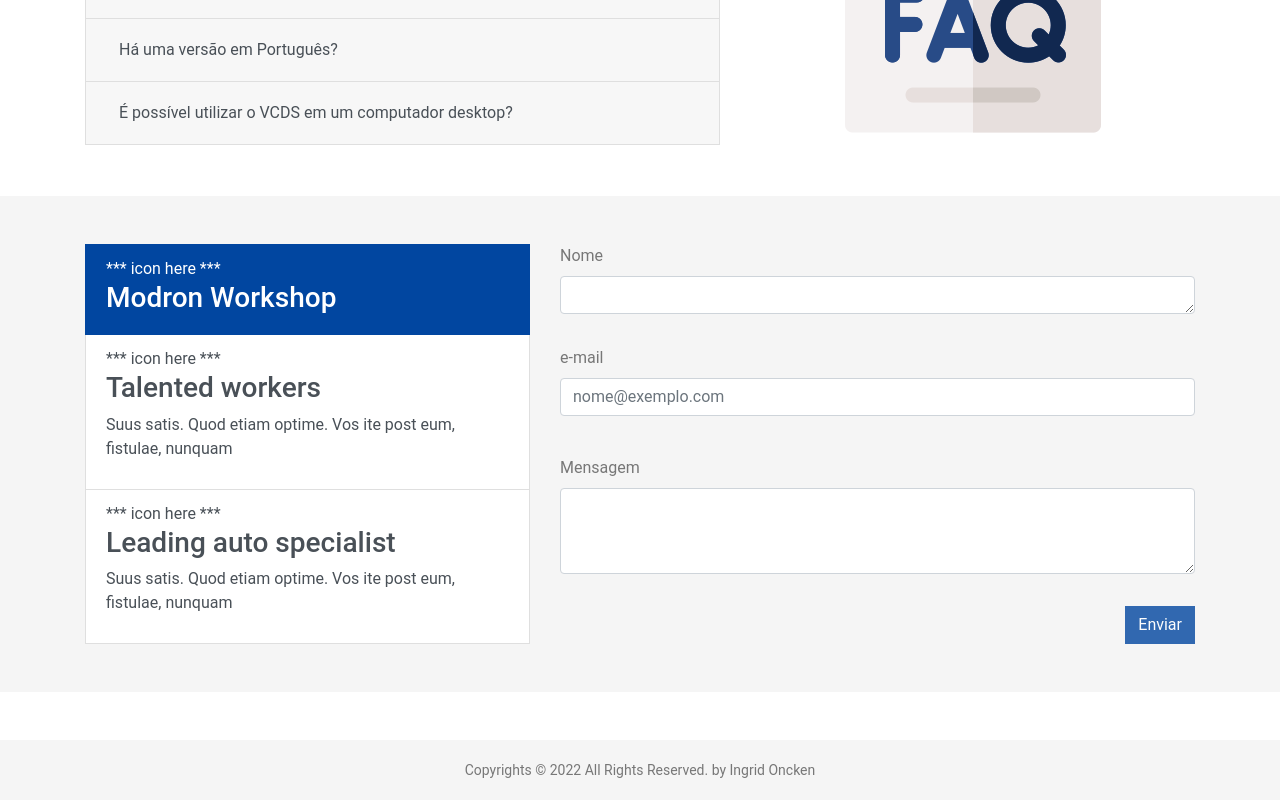
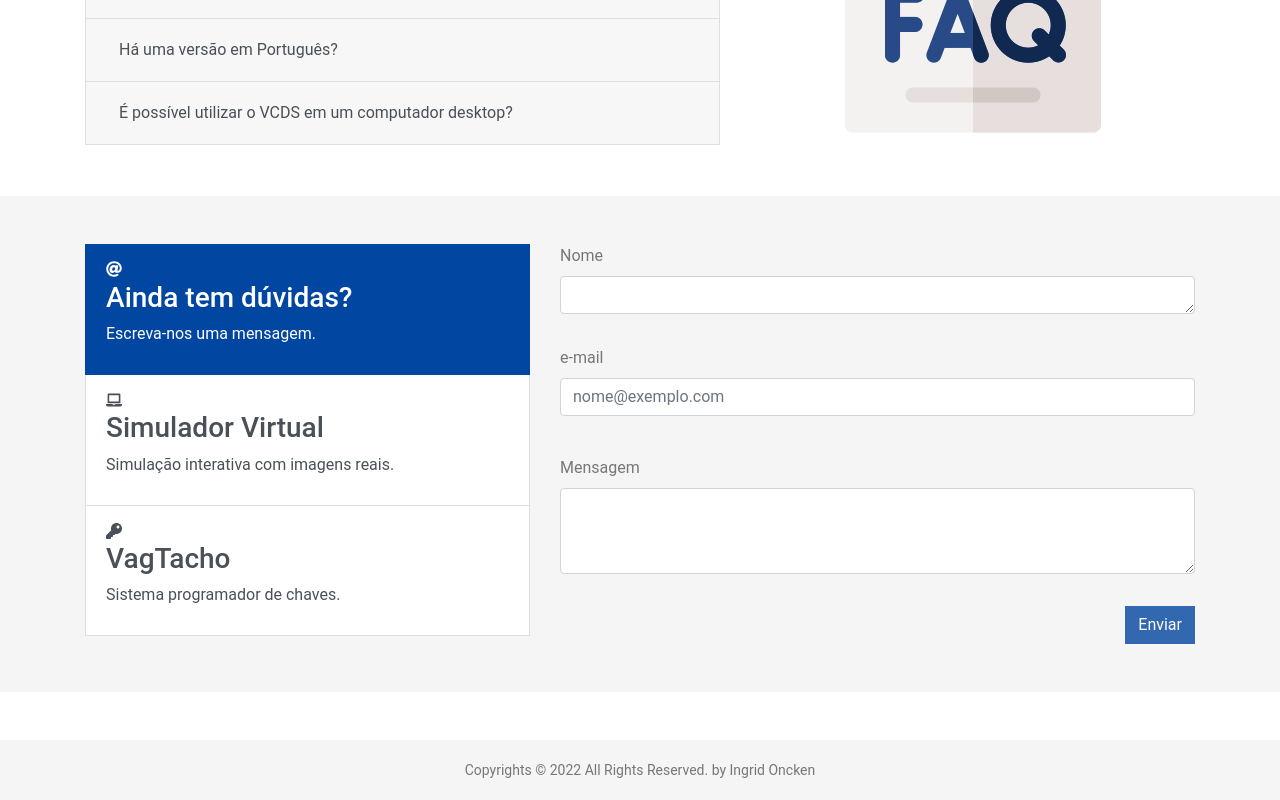
Before and after one commit to ingrid-oncken/VAG_COM_CAPSTONE, a React (Create React App) app in the folder vag-com-proj/: page / in a window 1280 px wide. Shown: the part 988-1788 px from the top of the page. Built offline with nearby package versions, Linux system fonts and the light colour scheme.

Commit message:
too tired for a nice description

```diff
--- a/vag-com-proj/src/App.css
+++ b/vag-com-proj/src/App.css
@@ -34,9 +34,7 @@ body {
   background-color: #f5f5f5;
 }
 
-.form-section .card-header {
-  background-color: #0146a0;
-}
+
 
 .form-section .btn-primary {
   background-color: #0146a0;
--- a/vag-com-proj/src/Components/Buttons.jsx
+++ b/vag-com-proj/src/Components/Buttons.jsx
@@ -1,11 +1,21 @@
 import { Component } from 'react'
-import { Col, Container, ListGroup, Row, Tab } from 'react-bootstrap'
+import {
+  Button,
+  Card,
+  Col,
+  Container,
+  ListGroup,
+  Image,
+  Row,
+  Tab,
+} from 'react-bootstrap'
 import MainForm from './MainForm'
+import { FaAt, FaLaptop, FaKey } from 'react-icons/fa'
 
 class Buttons extends Component {
-  state = {
-    show: 'first',
-  }
+  // state = {
+  //   show: 'first',
+  // }
 
   render() {
     return (
@@ -21,9 +31,12 @@ class Buttons extends Component {
                     // onClick={() => this.setState({ show: 'first' })}
                   >
                     <div className="">
-                      <span className="">*** icon here ***</span>
+                      <span className="">
+                        <FaAt />
+                      </span>
                     </div>
-                    <h3>Modron Workshop</h3>
+                    <h3>Ainda tem dúvidas?</h3>
+                    <p>Escreva-nos uma mensagem.</p>
                   </ListGroup.Item>
                   <ListGroup.Item
                     href="#link2"
@@ -31,13 +44,12 @@ class Buttons extends Component {
                     // onClick={() => this.setState({ show: 'second' })}
                   >
                     <div className="">
-                      <span className="">*** icon here ***</span>
+                      <span className="">
+                        <FaLaptop />
+                      </span>
                     </div>
-                    <h3>Talented workers</h3>
-                    <p>
-                      Suus satis. Quod etiam optime. Vos ite post eum, fistulae,
-                      nunquam
-                    </p>
+                    <h3>Simulador Virtual</h3>
+                    <p>Simulação interativa com imagens reais.</p>
                   </ListGroup.Item>
                   <ListGroup.Item
                     href="#link3"
@@ -45,13 +57,12 @@ class Buttons extends Component {
                     // onClick={() => this.setState({ show: 'third' })}
                   >
                     <div className="">
-                      <span className="">*** icon here ***</span>
+                      <span className="">
+                        <FaKey />
+                      </span>
                     </div>
-                    <h3>Leading auto specialist</h3>
-                    <p>
-                      Suus satis. Quod etiam optime. Vos ite post eum, fistulae,
-                      nunquam
-                    </p>
+                    <h3>VagTacho</h3>
+                    <p>Sistema programador de chaves.</p>
                   </ListGroup.Item>
                 </ListGroup>
               </Col>
@@ -74,28 +85,34 @@ class Buttons extends Component {
                     <MainForm />
                   </Tab.Pane>
                   <Tab.Pane eventKey="#link2">
-                    <p>
-                      That god forbid, that made me first your slave, I should
-                      in thought control your times of pleasure, Or at your hand
-                      the account of hours to crave, Being your vassal, bound to
-                      stay your leisure! O! let me suffer, being at your beck,
-                      The imprison'd absence of your liberty; And patience, tame
-                      to sufferance, bide each check, Without accusing you of
-                      injury. Be where you list, your charter is so strong That
-                      you yourself may privilage your time
-                    </p>
+                    <Col md={11}>
+                      <Image src="../img/tela_principal_vcds.gif" thumbnail />
+                    </Col>
                   </Tab.Pane>
                   <Tab.Pane eventKey="#link3">
-                    <p>
-                      That god forbid, that made me first your slave, I should
-                      in thought control your times of pleasure, Or at your hand
-                      the account of hours to crave, Being your vassal, bound to
-                      stay your leisure! O! let me suffer, being at your beck,
-                      The imprison'd absence of your liberty; And patience, tame
-                      to sufferance, bide each check, Without accusing you of
-                      injury. Be where you list, your charter is so strong That
-                      you yourself may privilage your time
-                    </p>
+                    <Card>
+                      <Card.Header>VagTacho</Card.Header>
+                      <Col md={4}>
+                        <Card.Img src="../img/products/vag_tacho.jpeg" />
+                      </Col>
+                      <Col md={8}>
+                        <Card.Body>
+                          <Card.Title>
+                            Completo, incluindo programador de transponderes.
+                          </Card.Title>
+                          <Card.Text>
+                            VagTacho é um sistema para adaptar chaves, ler
+                            códigos secretos de imobilizadores e programar os
+                            transpondedores das chaves. Esta é a versão europeia
+                            completa lançada em maio 2018
+                          </Card.Text>
+                          <Button variant="primary">Loja</Button>
+                        </Card.Body>
+                      </Col>
+                      <Card.Footer className="text-muted">
+                        Acesse a loja maiores detalhes deste produto.
+                      </Card.Footer>
+                    </Card>
                   </Tab.Pane>
                 </Tab.Content>
               </Col>
--- a/vag-com-proj/src/Components/MainForm.jsx
+++ b/vag-com-proj/src/Components/MainForm.jsx
@@ -1,5 +1,5 @@
 import { Component } from 'react'
-import { Card, Form, Button, Row, Image, Container } from 'react-bootstrap'
+import { Form, Button } from 'react-bootstrap'
 
 class MainForm extends Component {
   render() {
```
Also changed, not shown: vag-com-proj/public/img/products/vag_tacho.jpeg (added), vag-com-proj/public/img/tela_principal_vcds.gif (added).
